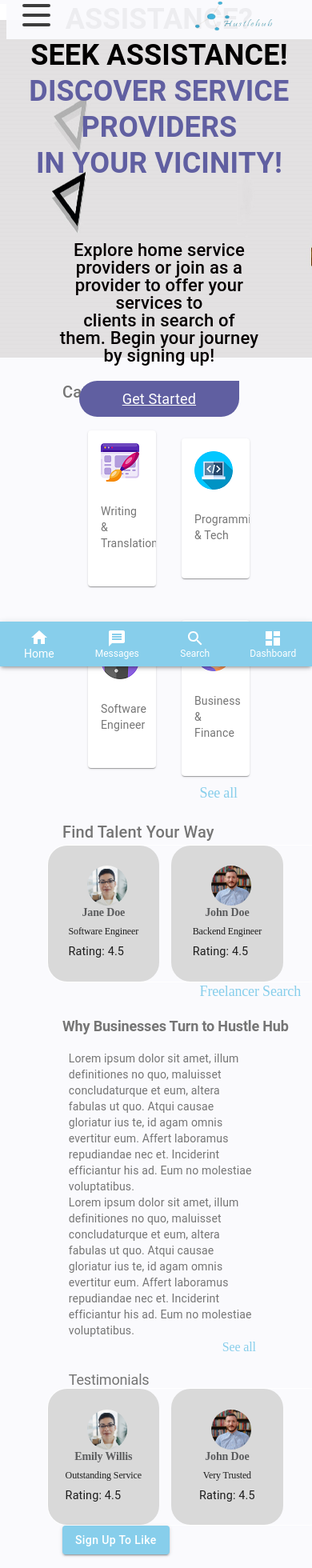
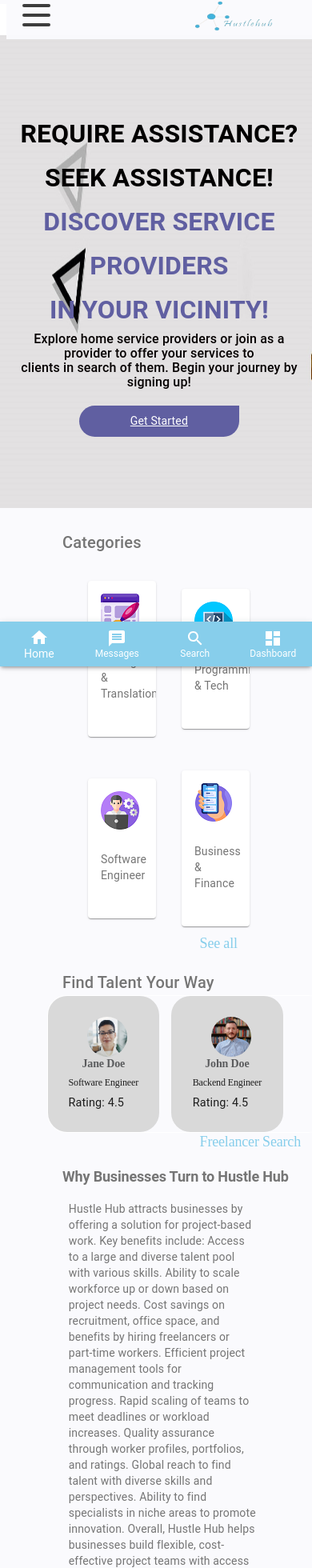
Before and after one commit to ccobasi/hustlehub, a React (Vite) app: page / in a window 390 px wide. Shown: the part 11-1971 px from the top of the page at 80% size. Built offline with nearby package versions, Linux system fonts and the light colour scheme.

Commit message:
update sryle

```diff
--- a/src/app/home/HomePage.jsx
+++ b/src/app/home/HomePage.jsx
@@ -13,7 +13,7 @@
 
   return (
     <>
-      <div className="main" style={{background:"#fafafd"}}>
+      <div className="main" style={{background:"#fafafd", width: "100vw"}}>
         {/*First Home Feature*/}
       <FirstFeature />
 
@@ -131,8 +131,17 @@
 
         }}
       >
-        Lorem ipsum dolor sit amet, illum definitiones no quo, maluisset concludaturque et eum, altera fabulas ut quo. Atqui causae gloriatur ius te, id agam omnis evertitur eum. Affert laboramus repudiandae nec et. Inciderint efficiantur his ad. Eum no molestiae voluptatibus.
-        <p>Lorem ipsum dolor sit amet, illum definitiones no quo, maluisset concludaturque et eum, altera fabulas ut quo. Atqui causae gloriatur ius te, id agam omnis evertitur eum. Affert laboramus repudiandae nec et. Inciderint efficiantur his ad. Eum no molestiae voluptatibus.</p>
+        <p>Hustle Hub attracts businesses by offering a solution for project-based work. Key benefits include:
+
+Access to a large and diverse talent pool with various skills.
+Ability to scale workforce up or down based on project needs.
+Cost savings on recruitment, office space, and benefits by hiring freelancers or part-time workers.
+Efficient project management tools for communication and tracking progress.
+Rapid scaling of teams to meet deadlines or workload increases.
+Quality assurance through worker profiles, portfolios, and ratings.
+Global reach to find talent with diverse skills and perspectives.
+Ability to find specialists in niche areas to promote innovation.
+Overall, Hustle Hub helps businesses build flexible, cost-effective project teams with access to a global pool of skilled workers.</p>
         <p style={{fontFamily: "Poppins",fontSize: "16px",fontWeight: "400",lineHeight: "21px",letterSpacing: "-0.01em",textAlign: "right",color: "#87CEEB",
 }}>See all</p>
       </Typography>
@@ -148,7 +157,7 @@
             pt: "20px",
 
             ml: "22%",
-            // fontFamily: "Poppins",
+
 fontSize: "18px",
 fontWeight: "400",
 lineHeight: "21px",
@@ -188,6 +197,7 @@
           },
           ml: "20%",
           mb: "25px",
+          mt: "20px",
         }}
       >
         Sign Up To Like
--- a/src/app/home/data/style.css
+++ b/src/app/home/data/style.css
@@ -348,48 +348,6 @@
     color: #605FA1;
 }
 
-@media (max-width: 500px) {
-    .slider_section {
-        margin-top: 10%;
-    }
-
-    .first-slide {
-        height: 40vh;
-    }
-
-    .banner-main .carousel-caption h1 {
-        /* margin-top: 5%; */
-        padding-top: 40px;
-        font-size: 20px;
-
-        line-height: 23px;
-
-        margin-left: 0;
-
-    }
-
-    .banner-main .carousel-caption p {
-        padding-top: 40px;
-        padding-left: 0;
-        font-size: 13px;
-        font-weight: 500;
-        text-align: center;
-        line-height: 12px;
-        width: 70%;
-        margin: auto;
-
-    }
-
-    .banner-main .carousel-caption a {
-        width: 200px;
-
-        font-size: 18px;
-
-        margin-left: 0;
-
-    }
-}
-
 @media (max-width: 768px) {
     .slider_section  {
         margin-top: 5%;
@@ -430,3 +388,39 @@
 
     }
 }
+
+@media (min-width: 300px) and (max-width: 500px) {
+    .slider_section {
+        margin-top: 10%;
+    }
+
+    .first-slide {
+        height: 70vh;
+    }
+
+    .banner-main .carousel-caption h1 {
+
+        padding-top: 0px;
+        font-size: 32px;
+
+        line-height: 55px;
+
+    }
+
+    .banner-main .carousel-caption p {
+        width: 350px;
+        padding-top: 10px;
+        font-size: 16px;
+        line-height: 18px;
+        padding-top: 0px;
+    }
+
+    .banner-main .carousel-caption a {
+        width: 200px;
+
+        font-size: 14px;
+
+        margin-left: 0;
+
+    }
+}
--- a/src/app/layout/footer/FixedBottomNavigation.jsx
+++ b/src/app/layout/footer/FixedBottomNavigation.jsx
@@ -25,7 +25,10 @@
     <Box sx={{ pb: 7 }} ref={ref}>
 
 
-      <Paper sx={{ position: 'fixed', bottom: 0, left: 0, right: 0 }} elevation={3}>
+      <Paper sx={{ position: 'fixed', bottom: 0, left: 0, right: 0 , '@media (max-width: 600px)': {
+            display: 'flex', flexDirection: 'column',
+          }}} elevation={3}>
+
       <BottomNavigation
           showLabels
           value={value}
--- a/src/app/layout/header/headerfooter.css
+++ b/src/app/layout/header/headerfooter.css
@@ -188,6 +188,10 @@
 }
 
 @media (max-width: 500px) {
+    header {
+            width: 80%;
+        }
+
     .navbar-container input[type="checkbox"]:checked~.logo {
         display: none;
     }
@@ -195,9 +199,9 @@
 
 
 @media (max-width: 600px) {
-    header {
-        width:  100%;
-    }
+   .navbar {
+    width:  100vw;
+   }
     .navbar-container {
 
         display: flex;
```
